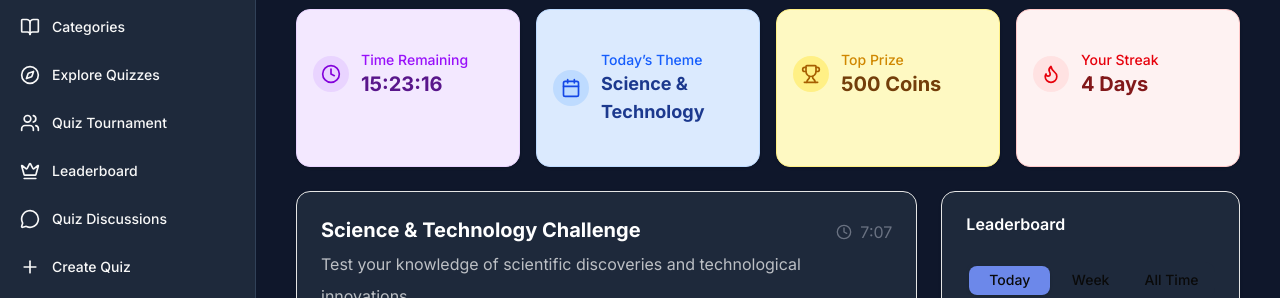
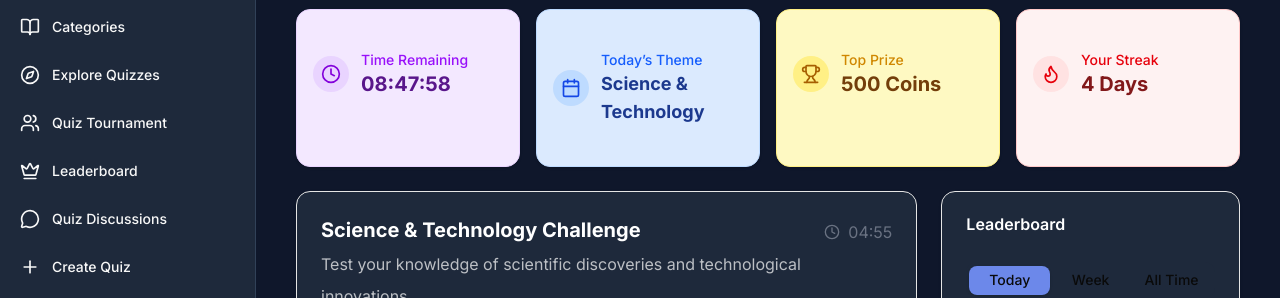
Before and after one commit to nguyennanhcd/quiz_frontend, a Next.js app: page /daily-challenge in a window 1280 px wide. Shown: the part 215-513 px from the top of the page. Built offline with nearby package versions, Linux system fonts and the light colour scheme.

Commit message:
fix: done fixing UI

```diff
--- a/src/app/daily-challenge/page.tsx
+++ b/src/app/daily-challenge/page.tsx
@@ -26,16 +26,68 @@ import { Badge } from '@/components/ui/badge'
 import { badges } from '@/constant/badges'
 
 export default function DailyChallenge() {
-  const [timeRemaining, setTimeRemaining] = useState('15:23:16')
-  const [questionTime, setQuestionTime] = useState('7:07')
+  const [timeRemaining, setTimeRemaining] = useState<string>('')
+  const [questionTime, setQuestionTime] = useState<string>('5:00')
   const [selectedAnswer, setSelectedAnswer] = useState('')
   const [showAllHistory, setShowAllHistory] = useState(false)
 
   useEffect(() => {
-    const timer = setInterval(() => {
-      // Timer logic placeholder
-    }, 1000)
-    return () => clearInterval(timer)
+    const updateTimer = () => {
+      const now: Date = new Date()
+      const endOfDay: Date = new Date(
+        now.getFullYear(),
+        now.getMonth(),
+        now.getDate(),
+        23,
+        59,
+        59,
+        999
+      )
+      const diff: number = endOfDay.getTime() - now.getTime()
+
+      const hours: number = Math.floor(diff / (1000 * 60 * 60))
+      const minutes: number = Math.floor(
+        (diff % (1000 * 60 * 60)) / (1000 * 60)
+      )
+      const seconds: number = Math.floor((diff % (1000 * 60)) / 1000)
+
+      setTimeRemaining(
+        `${hours.toString().padStart(2, '0')}:${minutes
+          .toString()
+          .padStart(2, '0')}:${seconds.toString().padStart(2, '0')}`
+      )
+    }
+
+    updateTimer() // Initial call
+    const interval: NodeJS.Timeout = setInterval(updateTimer, 1000)
+
+    return () => clearInterval(interval) // Cleanup on unmount
+  }, [])
+
+  useEffect(() => {
+    let seconds: number = 5 * 60 // 5 minutes in seconds
+
+    const updateTimer = () => {
+      if (seconds <= 0) {
+        setQuestionTime('00:00')
+        return
+      }
+
+      const minutes: number = Math.floor(seconds / 60)
+      const remainingSeconds: number = seconds % 60
+
+      setQuestionTime(
+        `${minutes.toString().padStart(2, '0')}:${remainingSeconds
+          .toString()
+          .padStart(2, '0')}`
+      )
+      seconds--
+    }
+
+    updateTimer() // Initial call
+    const interval: NodeJS.Timeout = setInterval(updateTimer, 1000)
+
+    return () => clearInterval(interval) // Cleanup on unmount
   }, [])
 
   const displayedHistory = showAllHistory
--- a/src/components/HomeContent.tsx
+++ b/src/components/HomeContent.tsx
@@ -119,7 +119,6 @@ const PageContent = () => {
 
       {/* Player Ranking */}
       <div className=' xl:py-10 bg-main p-6 text-white rounded-sm'>
-        <div className='mx-auto max-w-6xl'>
         <div className='mb-10 flex items-center justify-between'>
           <h2 className='flex items-center gap-2 text-2xl font-bold'>
             <Swords className='h-6 w-6' />
@@ -156,7 +155,6 @@ const PageContent = () => {
           <Button className='rounded-md bg-default hover:bg-default-hover'>
             View Full Leaderboard
           </Button>
-          </div>
         </div>
       </div>
 
--- a/src/constant/leaderBoardRanking.tsx
+++ b/src/constant/leaderBoardRanking.tsx
@@ -9,7 +9,7 @@ export const leaderboardData = [
     rankBgColor: 'bg-yellow-400',
     rankTextColor: 'text-slate-900',
     stars: 78,
-    avatar: '/placeholder.svg?height=80&width=80'
+    avatar: '/avatarPlaceholder.webp'
   },
   {
     rank: 2,
@@ -21,7 +21,7 @@ export const leaderboardData = [
     rankBgColor: 'bg-slate-400',
     rankTextColor: 'text-slate-900',
     stars: 65,
-    avatar: '/placeholder.svg?height=64&width=64'
+    avatar: '/avatarPlaceholder.webp'
   },
   {
     rank: 3,
@@ -33,6 +33,6 @@ export const leaderboardData = [
     rankBgColor: 'bg-amber-600',
     rankTextColor: 'text-white',
     stars: 59,
-    avatar: '/placeholder.svg?height=64&width=64'
+    avatar: '/avatarPlaceholder.webp'
   }
 ]
```
Lines whose indentation alone changed are shown as unchanged.
